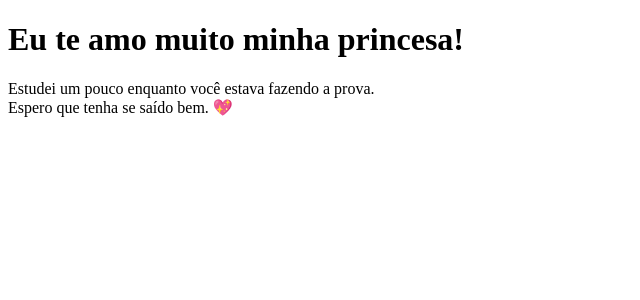
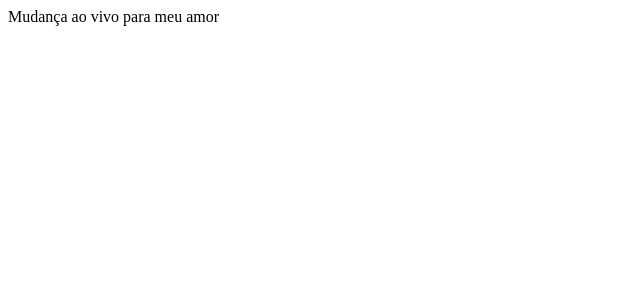
Before and after one commit to XandBohs/clone-tabnews, a Next.js app: page / in a window 1280 px wide. Shown: the top 300 px of the page, without its empty margins (0-640 px from the left). Built offline with nearby package versions, Linux system fonts and the light colour scheme.

Commit message:
Mostrando o exemplo pro mo

```diff
--- a/pages/index.js
+++ b/pages/index.js
@@ -1,8 +1,6 @@
 function Home() {
     return <div>
-        <h1>Eu te amo muito minha princesa!</h1>
-        Estudei um pouco enquanto você estava fazendo a prova.<br></br>
-        Espero que tenha se saído bem. 💖
+        Mudança ao vivo para meu amor
     </div>
 }
 
```
